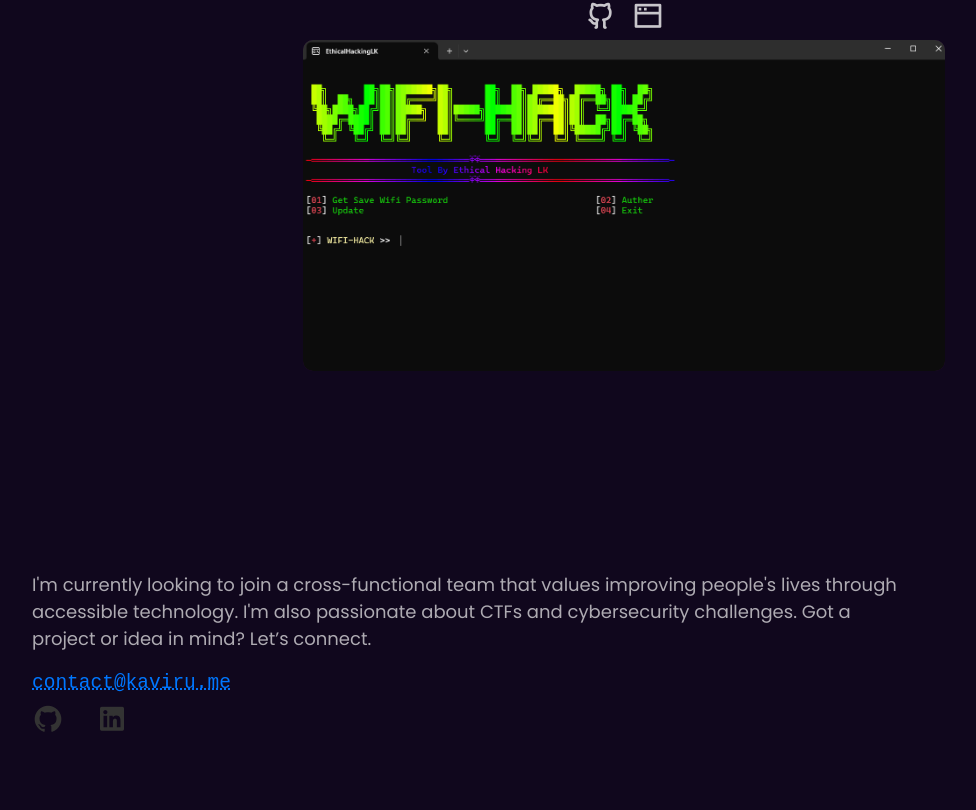
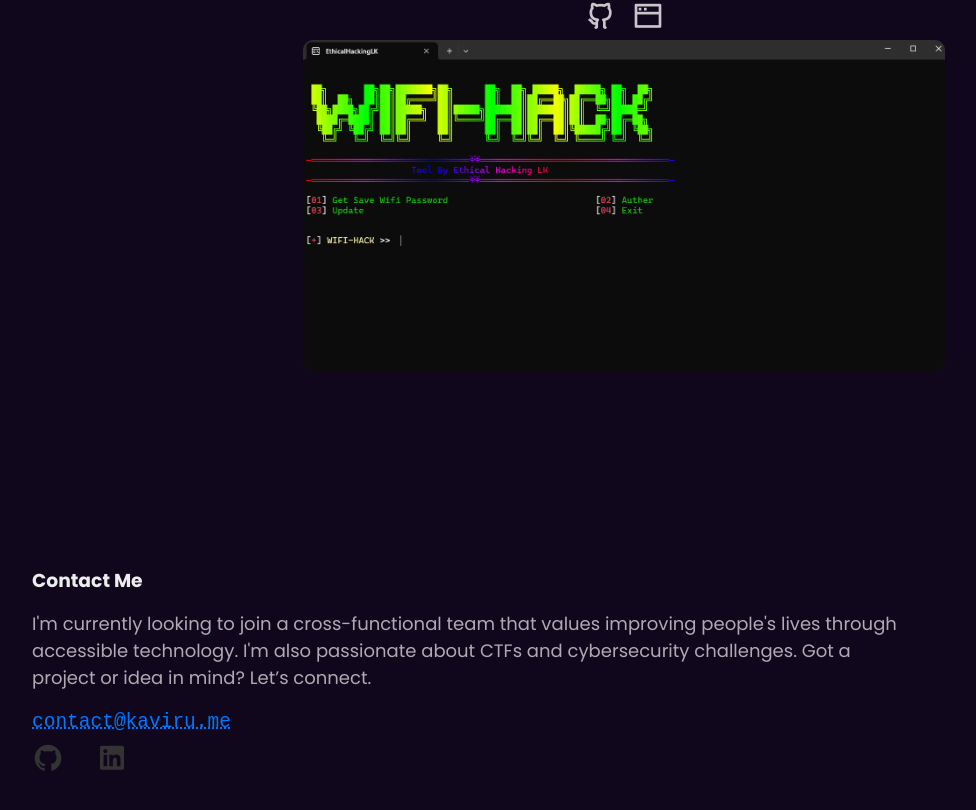
Before and after one commit to KaviruN/portfolio, a React (Vite) app: page / in a window 1280 px wide. Shown: the part 6621-7431 px from the top of the page, without its empty margins (16-992 px from the left). Before the commit the page ends 7396 px from the top, so only its background shows below. Built offline with nearby package versions, Linux system fonts and the light colour scheme.

Commit message:
fix: add missing heading to Contact component

```diff
--- a/src/Contact.tsx
+++ b/src/Contact.tsx
@@ -1,6 +1,7 @@
 function Contact(){
     return(
         <footer className="contact" id="contact">
+            <h3>Contact Me</h3>
             <p>I'm currently looking to join a cross-functional team that values improving people's lives through accessible technology. I'm also passionate about CTFs and cybersecurity challenges. Got a project or idea in mind? Let’s connect.</p>
             <a className="contact__email" href="mailto:contact@kaviru.me">contact@kaviru.me</a>
             <div className="contact__socials">
```
